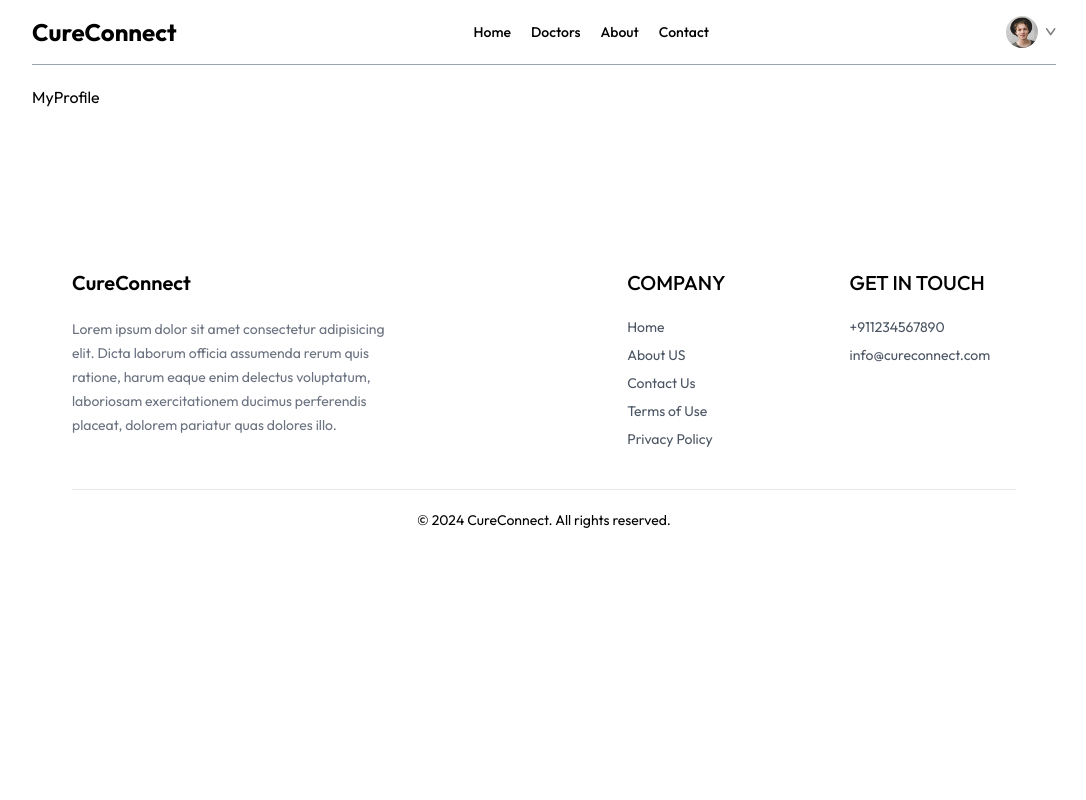
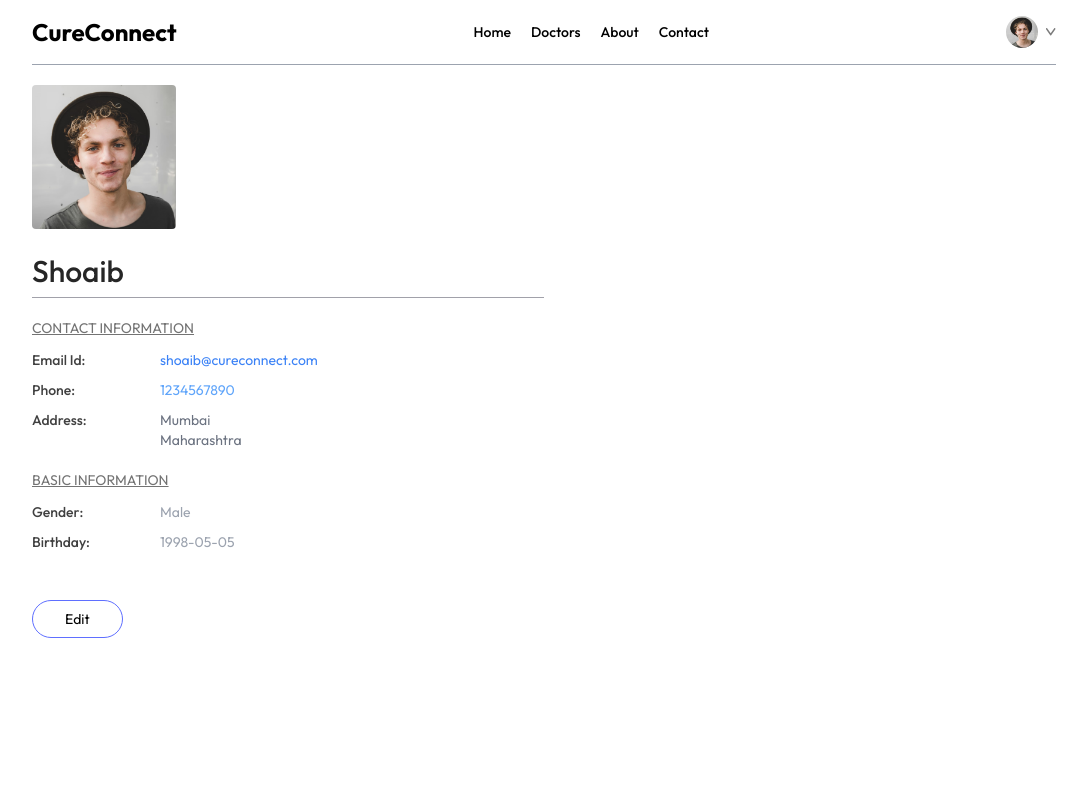
Before and after one commit to shoaibansari5398/CureConnect, a React (Vite) app in the folder frontend/: page /my-profile in a window 1280 px wide. Shown: the top 800 px of the page, without its empty margins (96-1182 px from the left). Built offline with nearby package versions, Linux system fonts and the light colour scheme.

Commit message:
completed my profile page

```diff
--- a/frontend/src/pages/Login.jsx
+++ b/frontend/src/pages/Login.jsx
@@ -1,7 +1,83 @@
-import React from "react";
+import React, { useState } from "react";
 
 const Login = () => {
-	return <div>Login</div>;
+	const [state, setState] = useState("Sign Up");
+	const [name, setName] = useState();
+	const [email, setEmail] = useState();
+	const [password, setPassword] = useState();
+
+	return (
+		<div>
+			<form className="min-h-[80vh] flex items-center ">
+				<div className="flex flex-col gap-3 m-auto items-start p-8 min-w-[340px] sm:min-w-96 border rounded-xl text-zinc-600 text-sm shadow-lg">
+					<p className="text-2xl font-semibold">
+						{state === "Sign Up" ? "Create New Account" : "Login"}
+					</p>
+					<p>
+						Please {state === "Sign Up" ? "signup" : "Login"} to book
+						appointment
+					</p>
+					{state === "Sign Up" && (
+						<div className="w-full">
+							<p>Full Name</p>
+							<input
+								className="border border-zinc-300 rounded w-full mt-1 p-2"
+								type="text"
+								onChange={() => setName(e.target.value)}
+								value={name}
+								required
+							/>
+						</div>
+					)}
+
+					<div className="w-full">
+						<p>Email</p>
+						<input
+							className="border border-zinc-300 rounded w-full mt-1 p-2"
+							type="text"
+							onChange={() => setName(e.target.value)}
+							value={email}
+							required
+						/>
+					</div>
+					<div className="w-full">
+						<p>Password</p>
+						<input
+							className="border border-zinc-300 rounded w-full mt-1 p-2"
+							type="text"
+							onChange={() => setName(e, target.value)}
+							value={password}
+							required
+						/>
+					</div>
+					<button className="bg-primary text-white py-3 w-full rounded-md text-base">
+						{state === "Sign Up" ? "Create New Account" : "Login"}
+					</button>
+					{state === "Sign Up" ? (
+						<p>
+							Already have an account?{" "}
+							<span
+								onClick={() => setState("Login")}
+								className="text-primary cursor-pointer underline"
+							>
+								Login here
+							</span>{" "}
+						</p>
+					) : (
+						<p>
+							Create a new account?{" "}
+							<span
+								onClick={() => setState("Sign Up")}
+								className="text-primary cursor-pointer underline"
+							>
+								Click here
+							</span>{" "}
+						</p>
+					)}
+				</div>
+			</form>
+		</div>
+	);
 };
 
 export default Login;
--- a/frontend/src/pages/MyProfile.jsx
+++ b/frontend/src/pages/MyProfile.jsx
@@ -1,7 +1,148 @@
-import React from "react";
+import React, { useState } from "react";
+import { assets } from "../assets/assets";
 
 const MyProfile = () => {
-	return <div>MyProfile</div>;
+	const [isEdit, setIsEdit] = useState(false);
+
+	const [userData, setUserData] = useState({
+		name: "Shoaib",
+		image: assets.profile_pic,
+		email: "shoaib@cureconnect.com",
+		phone: "1234567890",
+		address: {
+			line1: "Mumbai",
+			line2: "Maharashtra",
+		},
+		gender: "Male",
+		dob: "1998-05-05",
+	});
+
+	return (
+		<div className="max-w-lg flex flex-col gap-2 text-sm">
+			<img className="w-36 rounded" src={userData.image} alt="profile-pic" />
+			{isEdit ? (
+				<input
+					className="text-3xl bg-gray-50 font-medium max-w-60 mt-4"
+					type="text"
+					value={userData.name}
+					onChange={(e) =>
+						setUserData((prev) => ({ ...prev, name: e.target.value }))
+					}
+				/>
+			) : (
+				<p className="font-medium text-3xl text-neutral-800 mt-4">
+					{userData.name}
+				</p>
+			)}
+
+			<hr className="bg-zinc-400 border-none h-[1px]" />
+
+			<div>
+				<p className="text-neutral-500 underline mt-3">CONTACT INFORMATION</p>
+				<div className="grid grid-cols-[1fr_3fr] gap-y-2.5 mt-3 text-neutral-700">
+					<p className="font-medium">Email Id:</p>
+					<p className="text-blue-500">{userData.email}</p>
+					<p className="font-medium">Phone:</p>
+					{isEdit ? (
+						<input
+							className="bg-gray-100 max-w-52"
+							type="text"
+							value={userData.phone}
+							onChange={(e) =>
+								setUserData((prev) => ({ ...prev, phone: e.target.value }))
+							}
+						/>
+					) : (
+						<p className="text-blue-400">{userData.phone}</p>
+					)}
+					<p className="font-medium">Address:</p>
+					{isEdit ? (
+						<p>
+							<input
+								className="bg-gray-50"
+								type="text"
+								value={userData.address.line1}
+								onChange={(e) =>
+									setUserData((prev) => ({
+										...prev,
+										address: { ...prev.address, line1: e.target.value },
+									}))
+								}
+							/>
+							<br />
+							<input
+								className="bg-gray-50"
+								type="text"
+								value={userData.address.line2}
+								onChange={(e) =>
+									setUserData((prev) => ({
+										...prev,
+										address: { ...prev.address, line2: e.target.value },
+									}))
+								}
+							/>
+						</p>
+					) : (
+						<p className="text-gray-500">
+							{userData.address.line1}
+							<br />
+							{userData.address.line2}
+						</p>
+					)}
+				</div>
+			</div>
+			<div>
+				<p className="text-neutral-500 underline mt-3">BASIC INFORMATION</p>
+				<div className="grid grid-cols-[1fr_3fr] gap-y-2.5 mt-3 text-neutral-700">
+					<p className="font-medium">Gender:</p>
+					{isEdit ? (
+						<select
+							className="max-w-20 bg-gray-100"
+							onChange={(e) =>
+								setUserData((prev) => ({ ...prev, gender: e.target.value }))
+							}
+							value={userData.gender}
+						>
+							<option value="Male">Male</option>
+							<option value="Female">Female</option>
+						</select>
+					) : (
+						<p className="text-gray-400">{userData.gender}</p>
+					)}
+					<p className="font-medium">Birthday:</p>
+					{isEdit ? (
+						<input
+							className="max-w-28 bg-gray-100"
+							type="date"
+							onChange={(e) =>
+								setUserData((prev) => ({ ...prev, dob: e.target.value }))
+							}
+							value={userData.dob}
+						/>
+					) : (
+						<p className="text-gray-400">{userData.dob}</p>
+					)}
+				</div>
+			</div>
+			<div className="mt-10">
+				{isEdit ? (
+					<button
+						className="border border-primary px-8 py-2 rounded-full hover:bg-primary hover:text-white transition-all"
+						onClick={() => setIsEdit(false)}
+					>
+						Save Information
+					</button>
+				) : (
+					<button
+						className="border border-primary px-8 py-2 rounded-full hover:bg-primary hover:text-white transition-all"
+						onClick={() => setIsEdit(true)}
+					>
+						Edit
+					</button>
+				)}
+			</div>
+		</div>
+	);
 };
 
 export default MyProfile;
```
